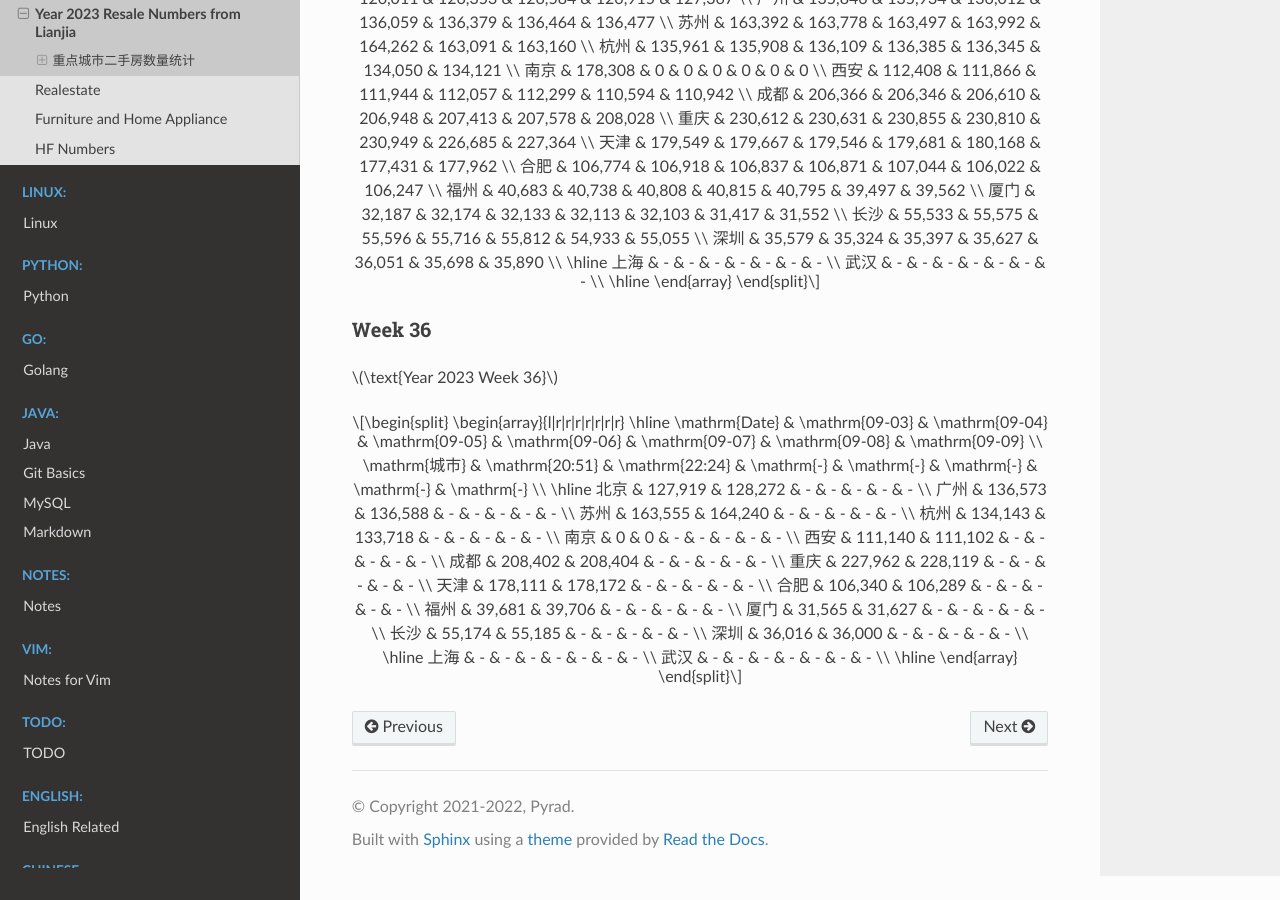
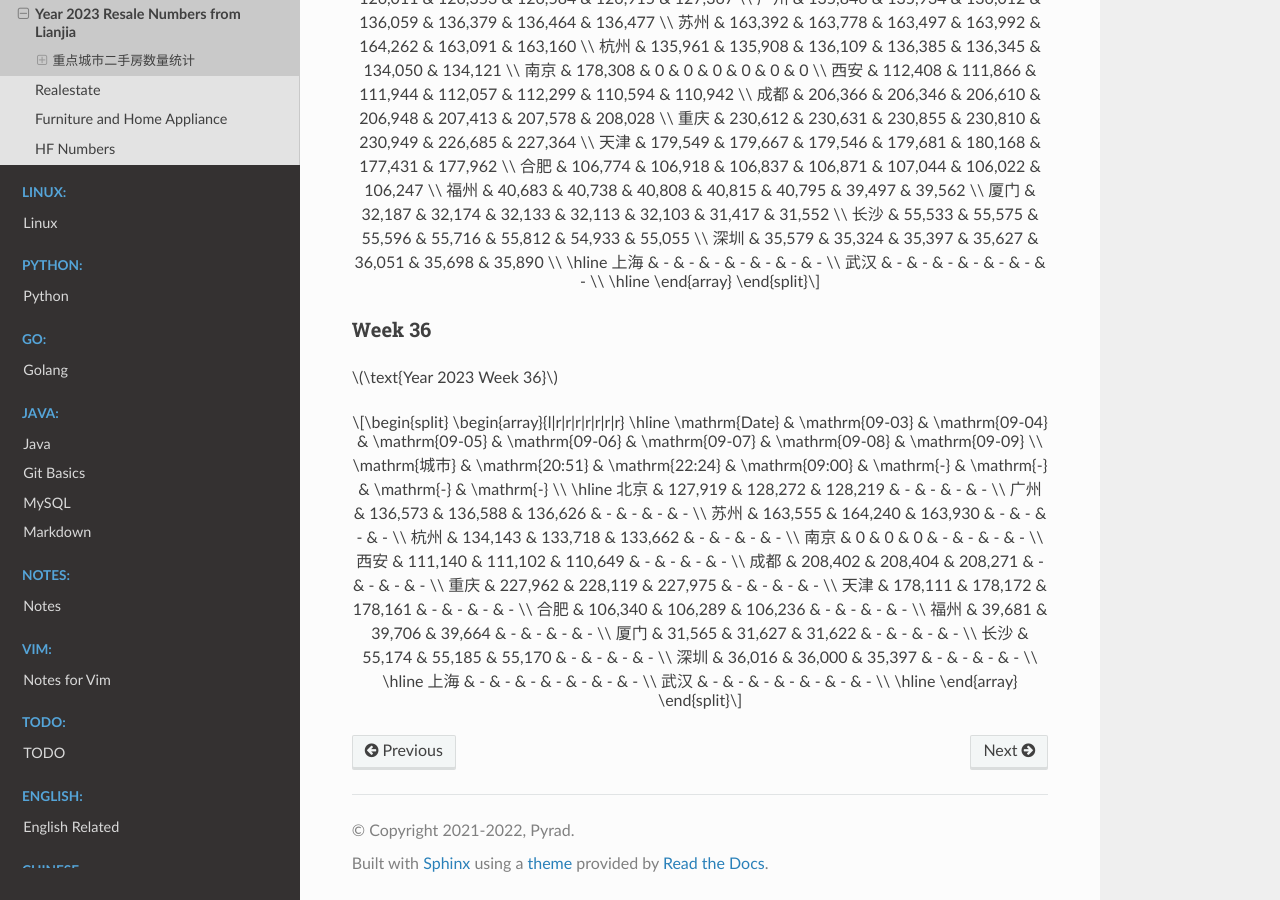
Before and after one commit to Pyrad/pyradnotes, a Sphinx documentation site: the page built from source/RealEstate/resalenumbers2023.md, in a window 1280 px wide and 900 px high, scrolled down 12961 px. Built offline with Sphinx 7.4.7 and the Read the Docs theme 2.0.0, drawn with Linux system fonts in a browser that asks for light colours; pages that are not in the unit, such as notebooks, are missing from menus; a script that is not in the unit is left out.

Commit message:
Realestate Update resale numbers 2023-09-05 09:00

```diff
--- a/source/RealEstate/resalenumbers2023.md
+++ b/source/RealEstate/resalenumbers2023.md
@@ -866,22 +866,22 @@ $$
 \begin{array}{l|r|r|r|r|r|r|r}
 \hline
 \mathrm{Date} & \mathrm{09-03} & \mathrm{09-04} & \mathrm{09-05} & \mathrm{09-06} & \mathrm{09-07} & \mathrm{09-08} & \mathrm{09-09} \\
-\mathrm{城市} & \mathrm{20:51} & \mathrm{22:24} & \mathrm{-} & \mathrm{-} & \mathrm{-} & \mathrm{-} & \mathrm{-} \\
+\mathrm{城市} & \mathrm{20:51} & \mathrm{22:24} & \mathrm{09:00} & \mathrm{-} & \mathrm{-} & \mathrm{-} & \mathrm{-} \\
 \hline
-北京 & 127,919 & 128,272 & - & - & - & - & - \\
-广州 & 136,573 & 136,588 & - & - & - & - & - \\
-苏州 & 163,555 & 164,240 & - & - & - & - & - \\
-杭州 & 134,143 & 133,718 & - & - & - & - & - \\
-南京 & 0 & 0 & - & - & - & - & - \\
-西安 & 111,140 & 111,102 & - & - & - & - & - \\
-成都 & 208,402 & 208,404 & - & - & - & - & - \\
-重庆 & 227,962 & 228,119 & - & - & - & - & - \\
-天津 & 178,111 & 178,172 & - & - & - & - & - \\
-合肥 & 106,340 & 106,289 & - & - & - & - & - \\
-福州 & 39,681 & 39,706 & - & - & - & - & - \\
-厦门 & 31,565 & 31,627 & - & - & - & - & - \\
-长沙 & 55,174 & 55,185 & - & - & - & - & - \\
-深圳 & 36,016 & 36,000 & - & - & - & - & - \\
+北京 & 127,919 & 128,272 & 128,219 & - & - & - & - \\
+广州 & 136,573 & 136,588 & 136,626 & - & - & - & - \\
+苏州 & 163,555 & 164,240 & 163,930 & - & - & - & - \\
+杭州 & 134,143 & 133,718 & 133,662 & - & - & - & - \\
+南京 & 0 & 0 & 0 & - & - & - & - \\
+西安 & 111,140 & 111,102 & 110,649 & - & - & - & - \\
+成都 & 208,402 & 208,404 & 208,271 & - & - & - & - \\
+重庆 & 227,962 & 228,119 & 227,975 & - & - & - & - \\
+天津 & 178,111 & 178,172 & 178,161 & - & - & - & - \\
+合肥 & 106,340 & 106,289 & 106,236 & - & - & - & - \\
+福州 & 39,681 & 39,706 & 39,664 & - & - & - & - \\
+厦门 & 31,565 & 31,627 & 31,622 & - & - & - & - \\
+长沙 & 55,174 & 55,185 & 55,170 & - & - & - & - \\
+深圳 & 36,016 & 36,000 & 35,397 & - & - & - & - \\
 \hline
 上海 & - & - & - & - & - & - & - \\
 武汉 & - & - & - & - & - & - & - \\
```
Also changed, not shown: 1 other file.
